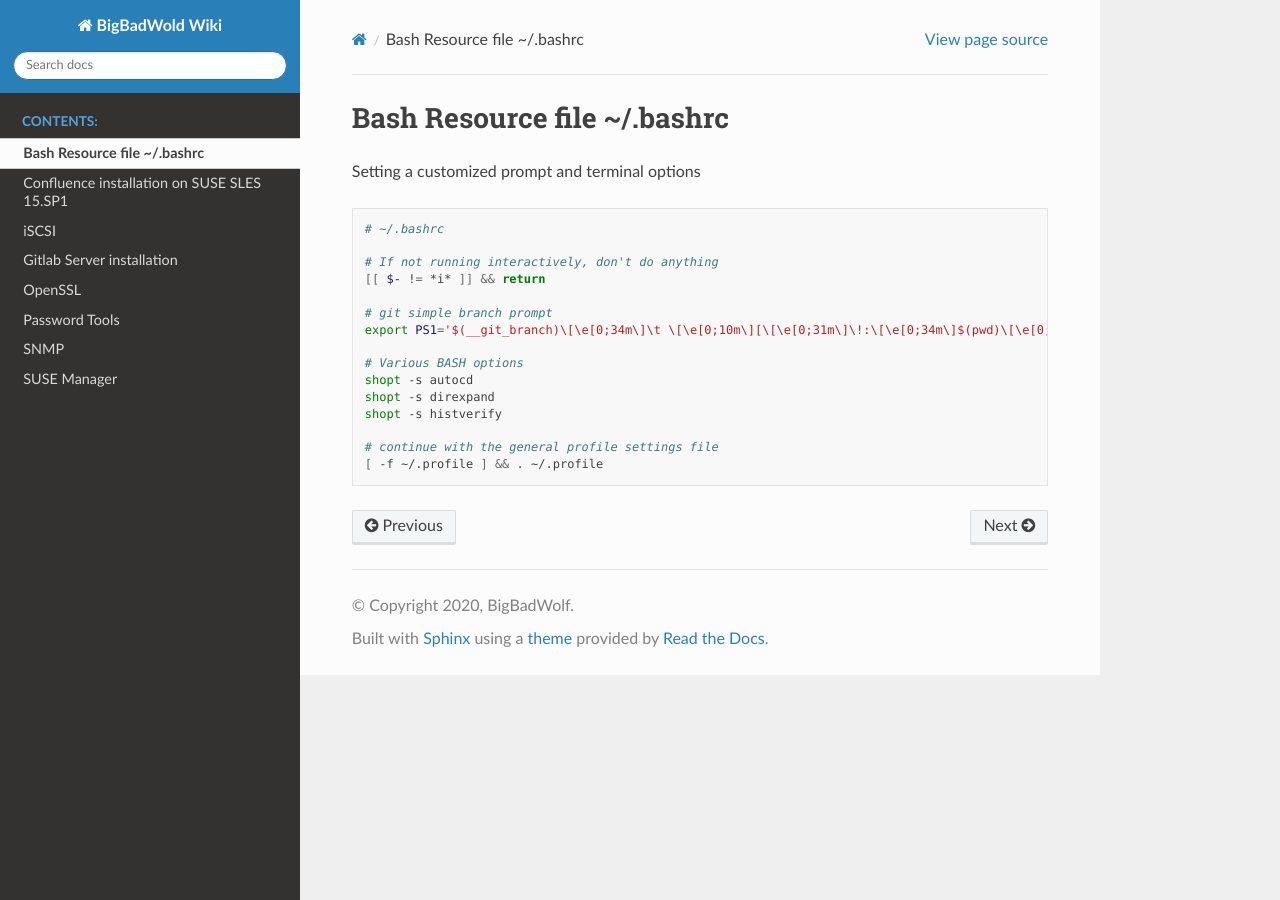
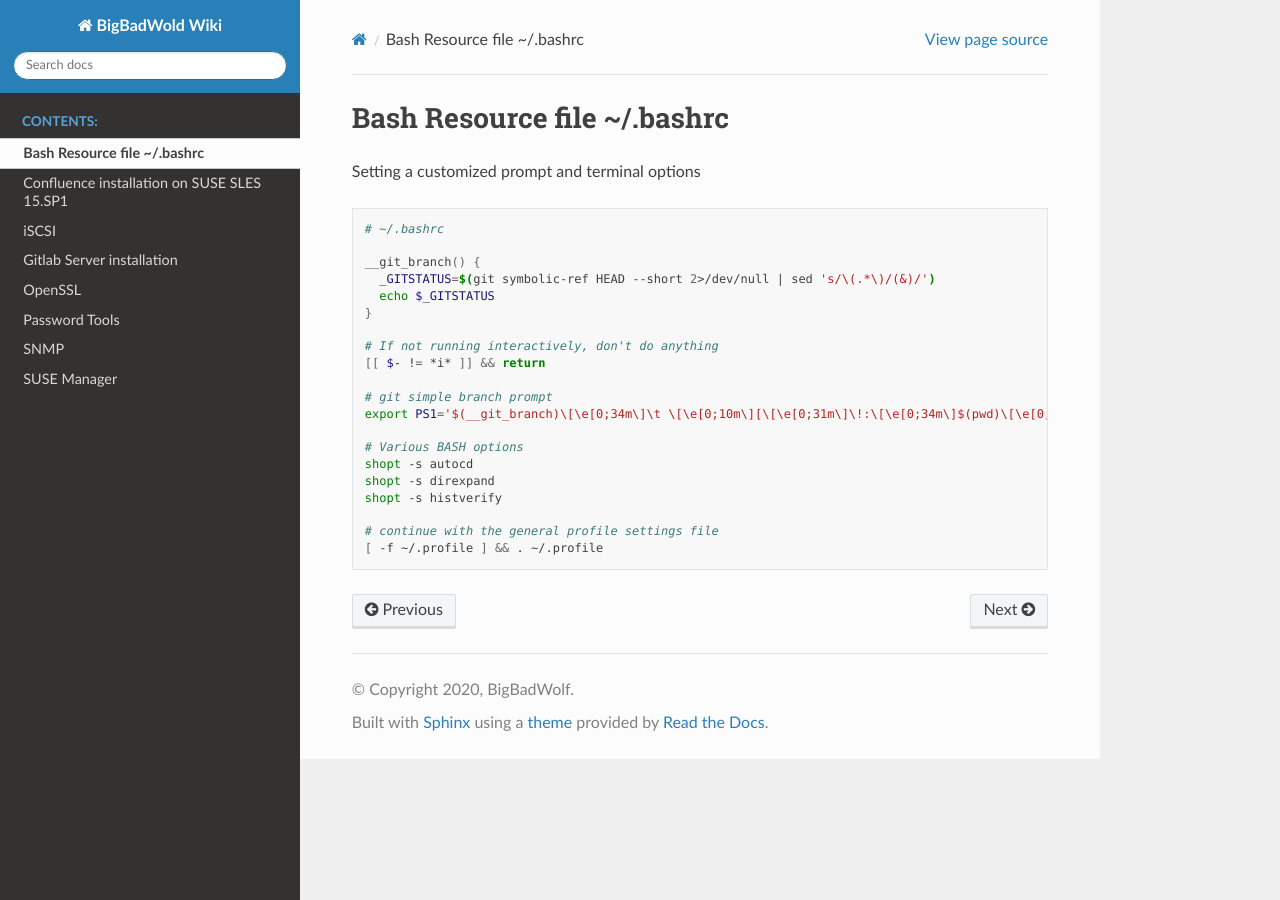
Before and after one commit to p3ll1n0r3/readthedocs, a Sphinx documentation site: the page built from docs/bashrc.rst, in a window 1280 px wide. Built offline with Sphinx 7.4.7 and the Read the Docs theme 2.0.0, drawn with Linux system fonts in a browser that asks for light colours.

Commit message:
Update bashrc.rst

```diff
--- a/docs/bashrc.rst
+++ b/docs/bashrc.rst
@@ -6,6 +6,11 @@ Setting a customized prompt and terminal options
 .. code-block:: shell
 
   # ~/.bashrc
+
+  __git_branch() {
+    _GITSTATUS=$(git symbolic-ref HEAD --short 2>/dev/null | sed 's/\(.*\)/(&)/')
+    echo $_GITSTATUS
+  }
 
   # If not running interactively, don't do anything
   [[ $- != *i* ]] && return
```
